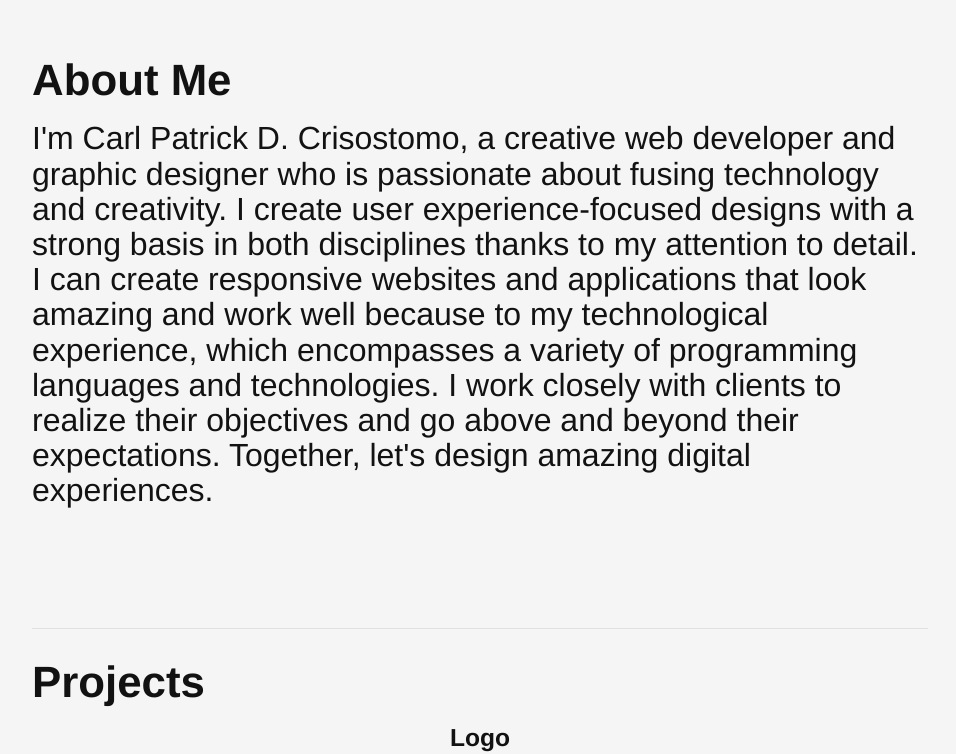
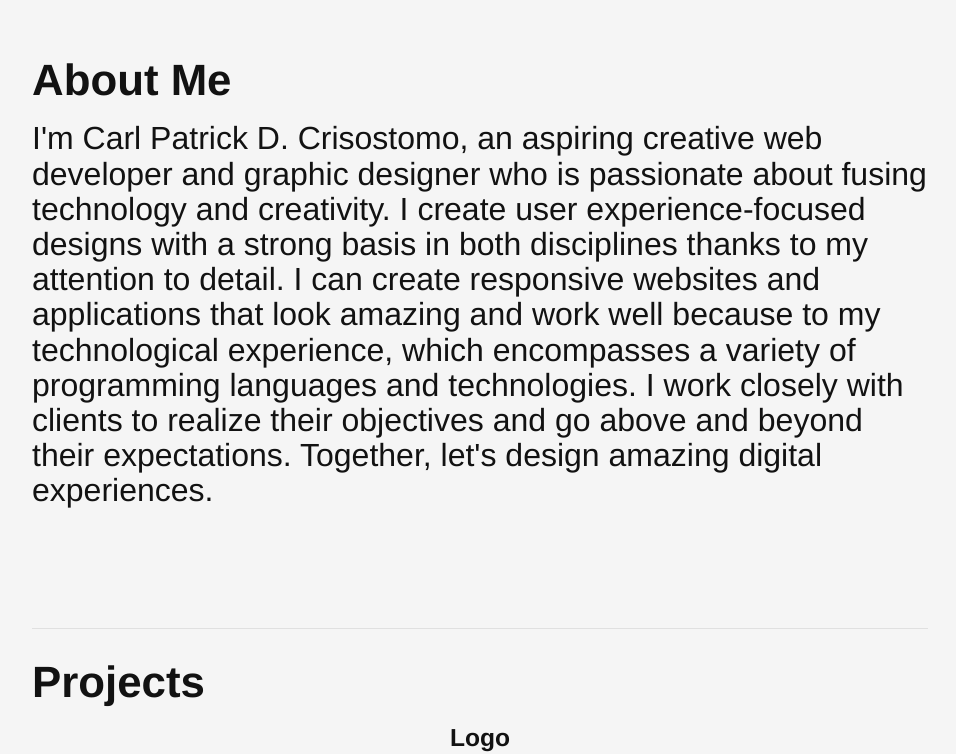
Before and after one commit to iMiBarraaa/Crisostomo-CWD-Batch14, a plain HTML site: page index.html in a window 1280 px wide. Shown: the part 780-1534 px from the top of the page, without its empty margins (160-1116 px from the left). Drawn offline with nearby package versions, Linux system fonts and the light colour scheme.

Commit message:
Update index.html

```diff
--- a/index.html
+++ b/index.html
@@ -50,7 +50,7 @@
         <div id="About_Me" class="divider"></div>
         <br><br><br><br>
         <h3>About Me</h3>
-        <h6 id="textAbout">I'm Carl Patrick D. Crisostomo, a creative web developer and graphic designer who is passionate about fusing technology and creativity. I create user experience-focused designs with a strong basis in both disciplines thanks to my attention to detail. I can create responsive websites and applications that look amazing and work well because to my technological experience, which encompasses a variety of programming languages and technologies. I work closely with clients to realize their objectives and go above and beyond their expectations. Together, let's design amazing digital experiences.</h6>
+        <h6 id="textAbout">I'm Carl Patrick D. Crisostomo, an aspiring creative web developer and graphic designer who is passionate about fusing technology and creativity. I create user experience-focused designs with a strong basis in both disciplines thanks to my attention to detail. I can create responsive websites and applications that look amazing and work well because to my technological experience, which encompasses a variety of programming languages and technologies. I work closely with clients to realize their objectives and go above and beyond their expectations. Together, let's design amazing digital experiences.</h6>
 
         <br><br><br><br><br>
         <div id="Projects" class="divider"></div>
```
